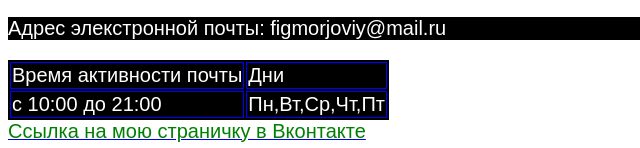
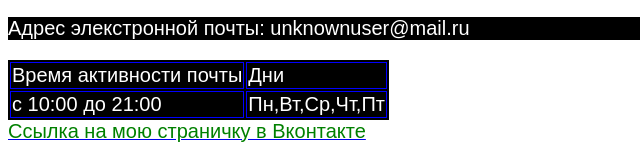
Before and after one commit to Devostator6002/site1w1s, a plain HTML site: page index.html in a window 1280 px wide. Shown: the part 1074-1222 px from the top of the page, 0-640 px from the left. Drawn offline with Linux system fonts and the light colour scheme.

Commit message:
Update index.html

```diff
--- a/index.html
+++ b/index.html
@@ -14,7 +14,7 @@
             <p><img src="https://github.com/Devostator6002/site1w1s/blob/main/logotype.png?raw=true"wigth="320"height="240"/></p>
         </main>
         <footer>
-            <p style="background-color:black;font-size: 20px;font-family:sans-serif" id="contact"><font color="white">Адрес элекстронной почты: figmorjoviy@mail.ru</font></p>
+            <p style="background-color:black;font-size: 20px;font-family:sans-serif" id="contact"><font color="white">Адрес элекстронной почты: unknownuser@mail.ru</font></p>
             <table style="background-color:black" >
                 <tr>
                     <td style="border: 1px solid blue; font-size: 20px;font-family:sans-serif"><font color="white">Время активности почты</font></td>
```
